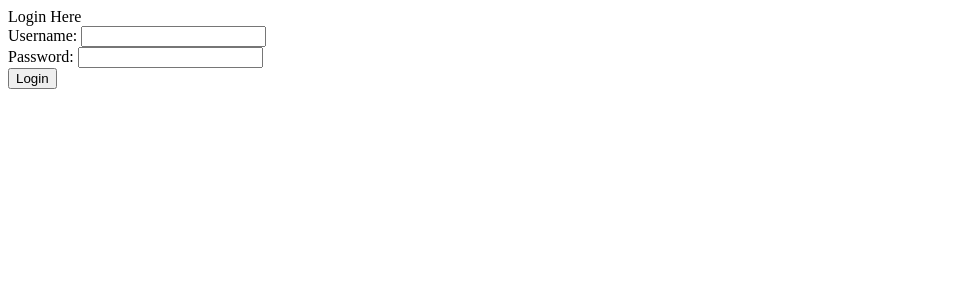
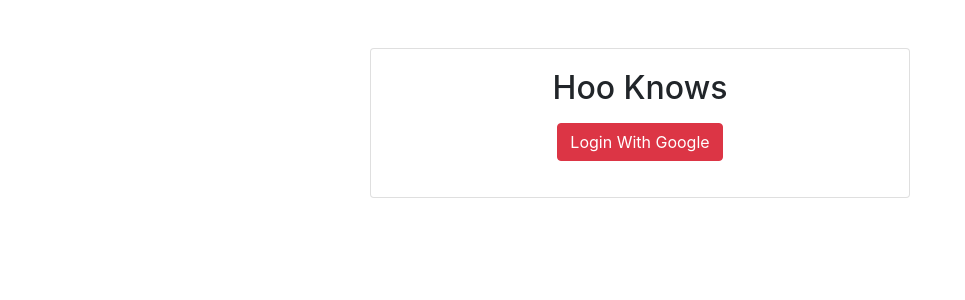
Before and after one commit to SebastianWikt/Campus-Confide-Reporting-App, a Django app: template hooknowsapp/templates/hooknowsapp/login.html in a window 1280 px wide. Shown: the top 300 px of the page, without its empty margins (0-965 px from the left). Run offline with Django 3.2, Linux system fonts and the light colour scheme; the template is opened without the code that fills it, so the values that code supplies are empty; some libraries are stand-ins or nearby versions.

Commit message:
base login page

```diff
--- a/hooknows/urls.py
+++ b/hooknows/urls.py
@@ -21,4 +21,6 @@ from django.urls import include, path
 urlpatterns = [
     path('hooknows/', include('hooknowsapp.urls')),
     path("admin/", admin.site.urls),
+    path("accounts/", include("allauth.urls")),
+    path("", include('hooknowsapp.urls')),
 ]
--- a/hooknowsapp/templates/hooknowsapp/login.html
+++ b/hooknowsapp/templates/hooknowsapp/login.html
@@ -1,16 +1,39 @@
+<!DOCTYPE html>
+<html lang="en">
+<head>
+    <meta charset="UTF-8">
+    <meta http-equiv="X-UA-Compatible" content="IE=edge">
+    <meta name="viewport" content="width=device-width, initial-scale=1.0">
+    <title>Django Google Sign In</title>
 
-{% block title %}Login Here{% endblock %}
+    <link href="https://stackpath.bootstrapcdn.com/bootstrap/4.5.2/css/bootstrap.min.css" rel="stylesheet">
+</head>
+<body>
+    <div class="container">
+        <div class="row justify-content-center">
+            <div class="col-md-6">
+                <div class="card my-5">
+                    <div class="card-body">
+                        {% load socialaccount %}
+                        <h2 class="text-center">Hoo Knows</h2>
+                        <div class="text-center my-3">
+                            <a href="/accounts/google/login/?process=login&next=/" class="btn btn-danger">Login With Google</a>
 
 
+                        </div>
 
-{% block content %}
-<form method="post">
-    {% csrf_token %}
-    Username: <input type="text" name="username"><br>
-    Password: <input type="password" name="password"><br>
-    <input type="submit" value="Login">
-    {% if error %}
-        <p>{{ error }}</p>
-    {% endif %}
-</form>
-{% endblock %}
+                        {% if user.is_authenticated %}
+                        <h2 class="text-center">Welcome {{ user.username }}</h2>
+                        <div class="text-center my-3">
+                            <a href="{% url 'logout' %}" class="btn btn-secondary">Logout</a>
+                        </div>
+                        {% endif %}
+                    </div>
+                </div>
+            </div>
+        </div>
+    </div>
+
+    <script src="https://stackpath.bootstrapcdn.com/bootstrap/4.5.2/js/bootstrap.bundle.min.js"></script>
+</body>
+</html>
--- a/hooknowsapp/urls.py
+++ b/hooknowsapp/urls.py
@@ -1,8 +1,10 @@
+import users
 from django.contrib import admin
 from django.urls import path, include
 from hooknowsapp import views
 
 urlpatterns = [
-    path('', views.login, name='login'),
-    path('home/', views.homepage, name='home'),
+    path('', views.login_view, name='login'),  # Updated to 'login_view'
+    path('logout/', views.logout_view, name='logout'),
+    path('home/', views.home, name='home'),  # Ensure this points to the 'home' view
 ]
```
Also changed, not shown: hooknowsapp/templates/hooknowsapp/homepage.html (+44 -2 lines), hooknowsapp/views.py (+12 -14 lines).
